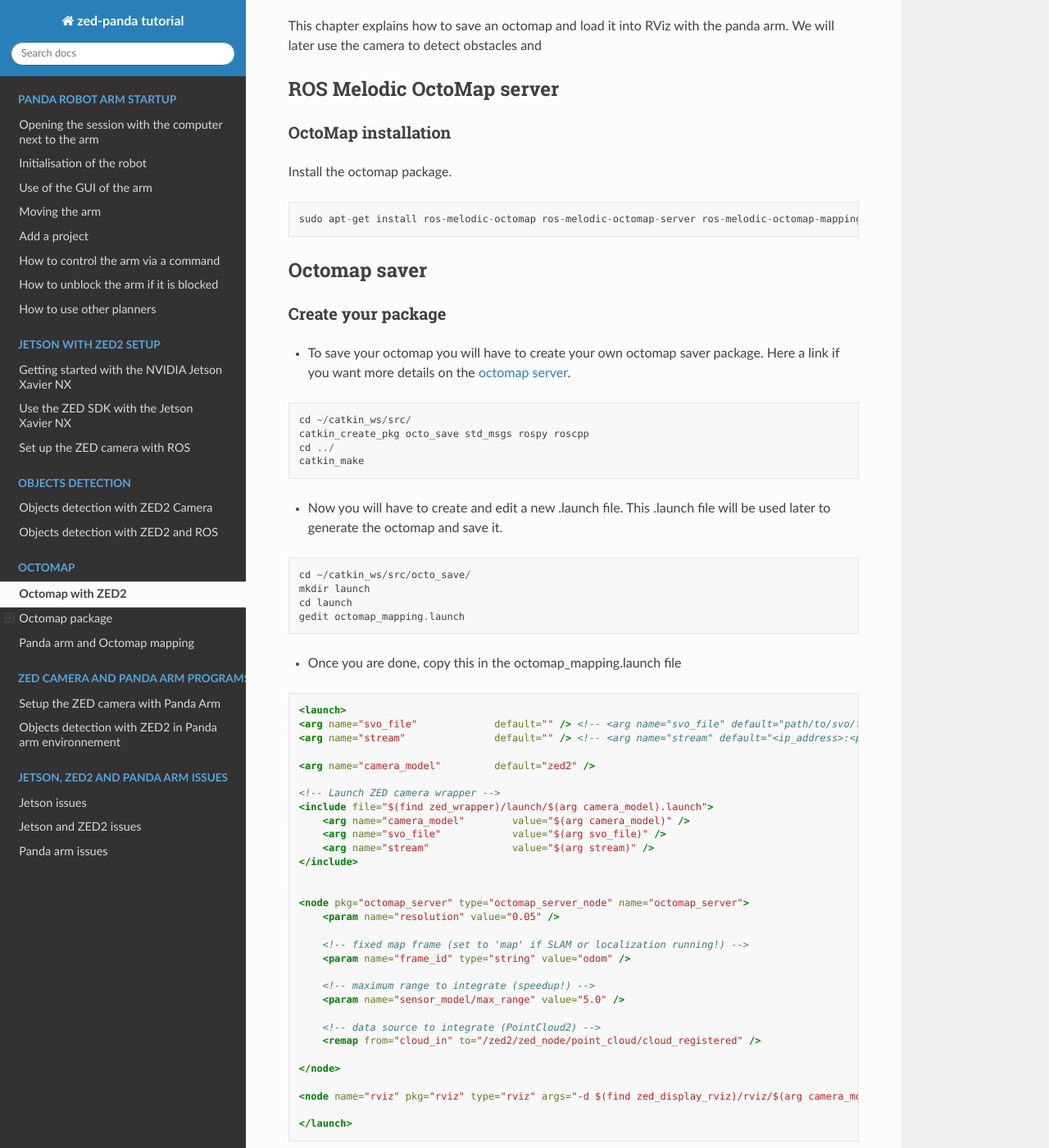
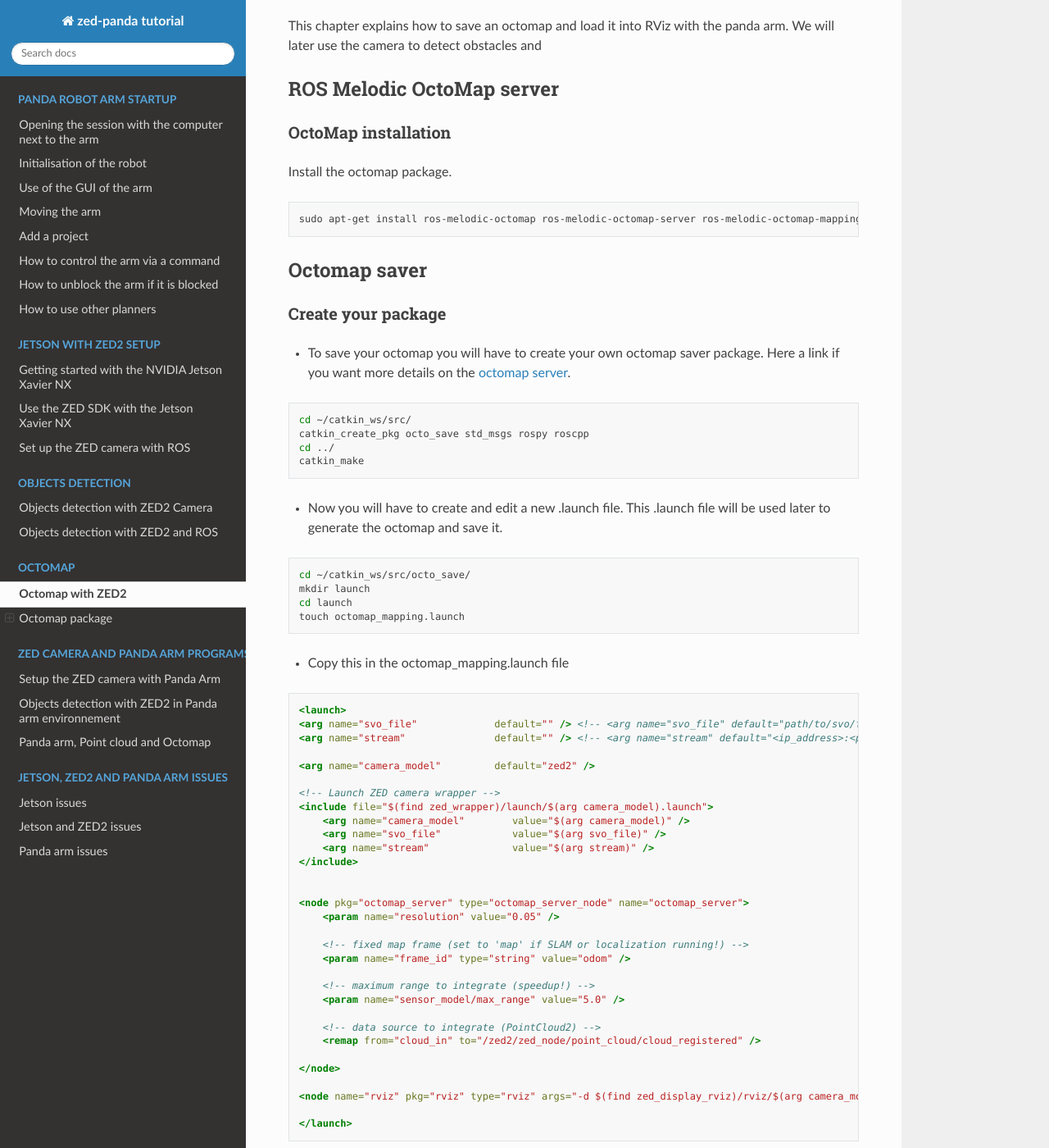
Before and after one commit to kmerckae/panda_safe_hrc_tutorial, a Sphinx documentation site: the page built from source/zed_jetson_octomap/octomap.rst, in a window 1280 px wide and 1400 px high, scrolled down 1345 px. Shown: the whole window at 82% size. Built offline with Sphinx 7.4.7 and the Read the Docs theme 2.0.0, drawn with Linux system fonts in a browser that asks for light colours; some of the changed text lies outside the part shown.

Commit message:
reorganisation of the sections

```diff
--- a/source/index.rst
+++ b/source/index.rst
@@ -40,7 +40,7 @@ We will see in this tutorial how to set up the ZED2 camera on the  NVIDIA Jetson
    :caption: Octomap
 
    zed_jetson_octomap/octomap
-   panda_arm_octomap/octomap_mapping
+
 
 .. toctree::
    :maxdepth: 1
@@ -57,6 +58,7 @@ We will see in this tutorial how to set up the ZED2 camera on the  NVIDIA Jetson
    zed_jetson_panda_issues/jetson_zed_panda
    zed_jetson_panda_issues/panda_arm_issues
 
+
 Indices and tables
 ==================
 
--- a/source/robot_arm_start/command_control.rst
+++ b/source/robot_arm_start/command_control.rst
@@ -55,7 +55,7 @@ If you want to use it, go to :ref:`the blue state<Command>` and execute :
 
 .. code-block:: bash
 
-   roslaunch franka_example_controllers model_example_controllers.launch
+   roslaunch franka_example_controllers model_example_controller.launch
 
 After executing this line, RViz will open, but if you look into your terminal, you will see things like this :
 
--- a/source/zed_jetson_octomap/octomap.rst
+++ b/source/zed_jetson_octomap/octomap.rst
@@ -6,7 +6,7 @@ I supposed you have already cloned the :ref:`zed-ros-wrapper<ZED_ROS_WRAPPER>` e
 
 To display the octomap run
 
-.. code::
+.. code:: bash
 
     roslaunch zed_rtabmap_example zed_rtabmap.launch
 
@@ -39,7 +39,7 @@ OctoMap installation
 
 Install the octomap package.
 
-.. code::
+.. code:: bash
 
     sudo apt-get install ros-melodic-octomap ros-melodic-octomap-server ros-melodic-octomap-mapping ros-melodic-octomap-ros ros-melodic-octomap-msgs
 
@@ -51,7 +51,7 @@ Create your package
 
 * To save your octomap you will have to create your own octomap saver package. Here a link if you want more details on the `octomap server <http://wiki.ros.org/octomap_server>`_.
 
-.. code::
+.. code:: bash
 
     cd ~/catkin_ws/src/
     catkin_create_pkg octo_save std_msgs rospy roscpp
@@ -60,14 +60,14 @@ Create your package
 
 * Now you will have to create and edit a new .launch file. This .launch file will be used later to generate the octomap and save it.
 
-.. code::
+.. code:: bash
 
     cd ~/catkin_ws/src/octo_save/
     mkdir launch
     cd launch
-    gedit octomap_mapping.launch
+    touch octomap_mapping.launch
 
-* Once you are done, copy this in the octomap_mapping.launch file
+* Copy this in the octomap_mapping.launch file
 
 .. code:: XML
 
@@ -105,7 +105,7 @@ Create your package
 
 * Launch it
 
-.. code::
+.. code:: bash
 
     roslaunch octo_save octomap_mapping.launch
 
@@ -124,7 +124,7 @@ Save the octomap
 
 To save the octomap just use this command (RViz should be running at the same time)
 
-.. code::
+.. code:: bash
 
     rosrun octomap_server octomap_saver -f first_octomap.bt
 
--- a/source/zed_jetson_start/jetson_setup.rst
+++ b/source/zed_jetson_start/jetson_setup.rst
@@ -6,8 +6,9 @@ Getting started with the NVIDIA Jetson Xavier NX
 .. role:: raw-html(raw)
     :format: html
 
-What do you need?
------------------
+Prerequisites
+-------------
+
 *  A Jetson Xavier NX Developer Kit
 
     *  Jetson Xavier NX module (P3668-0000) with heatsink
--- a/source/zed_panda/zed_panda_objects_detection.rst
+++ b/source/zed_panda/zed_panda_objects_detection.rst
@@ -1,5 +1,7 @@
 Objects detection with ZED2 in Panda arm environnement
 ======================================================
+
+.. _transformation:
 
 Install ZED libraries and plugin
 --------------------------------
```
Also changed, not shown: other parts of source/index.rst (+1 -0 lines), source/panda_arm_octomap/octomap_mapping.rst (+13 -6 lines).
